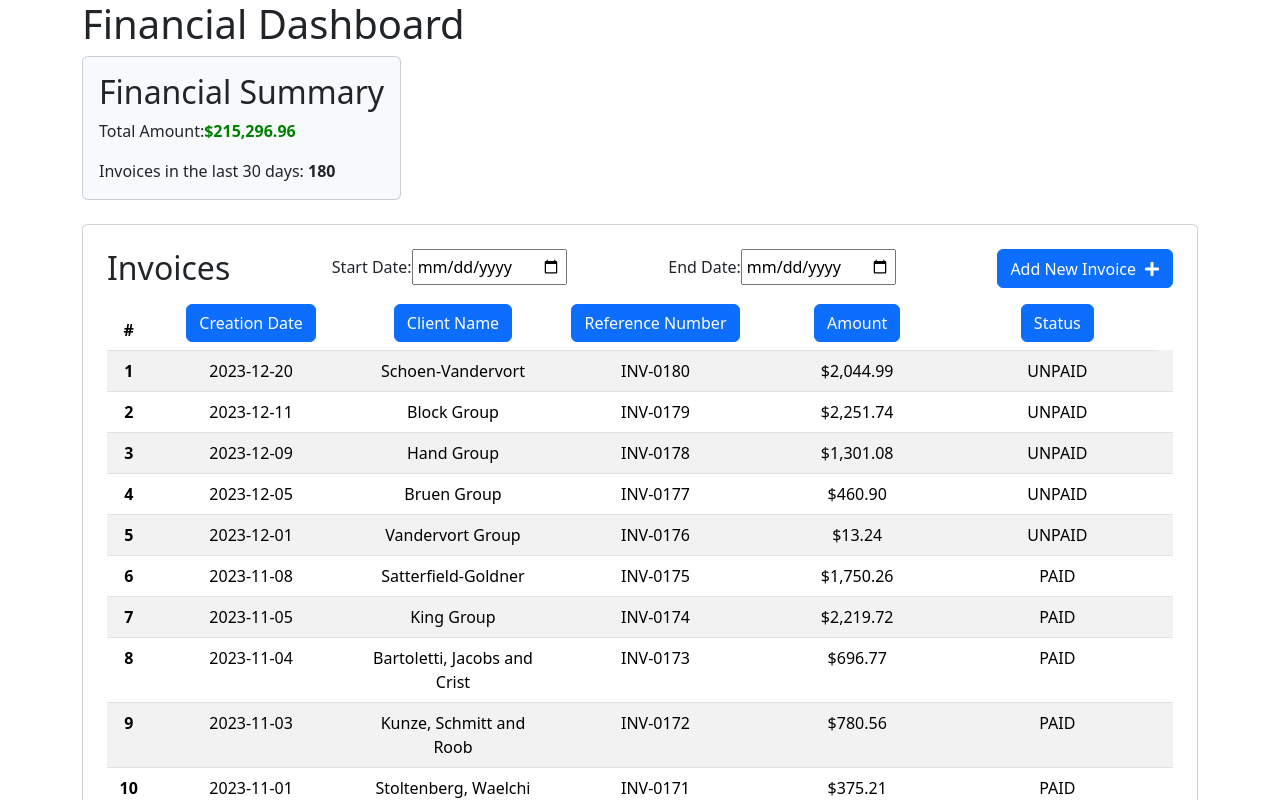
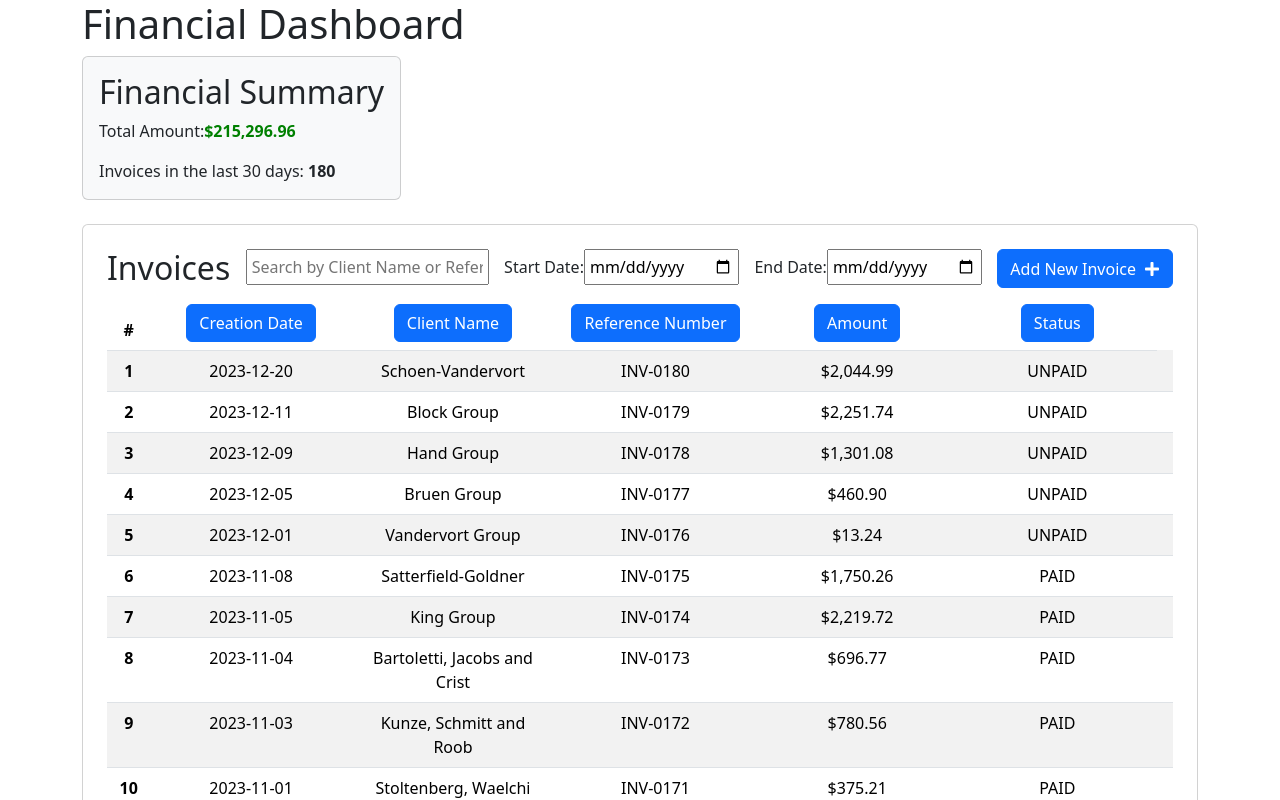
Before and after one commit to jonjon81/financial-tracker-react, a React (Vite) app: page / in a window 1280 px wide. Shown: the top 800 px of the page. Built offline with nearby package versions, Linux system fonts and the light colour scheme.

Commit message:
Add search bar

```diff
--- a/src/components/InvoicesWidget.tsx
+++ b/src/components/InvoicesWidget.tsx
@@ -34,6 +34,11 @@ const InvoicesWidget: React.FC<InvoicesProps> = ({ transactions }) => {
   const [editInvoice, setEditInvoice] = useState<Invoice | null>(null);
   const [isNewInvoice, setIsNewInvoice] = useState<boolean>(false);
   const [referenceNumberError, setReferenceNumberError] = useState<string>('');
+  const [searchText, setSearchText] = useState<string>('');
+
+  const handleSearchTextChange = (e: React.ChangeEvent<HTMLInputElement>) => {
+    setSearchText(e.target.value);
+  };
 
   const handleCloseModal = () => {
     setShowModal(false);
@@ -196,18 +201,33 @@ const InvoicesWidget: React.FC<InvoicesProps> = ({ transactions }) => {
   const [endDate, setEndDate] = useState<string>('');
 
   const filteredInvoices = invoices.filter((invoice) => {
-    if (startDate && endDate) {
-      return (
-        new Date(invoice.creationDate) >= new Date(startDate) && new Date(invoice.creationDate) <= new Date(endDate)
-      );
+    const matchesSearchText =
+      invoice.clientName.toLowerCase().includes(searchText.toLowerCase()) ||
+      invoice.referenceNumber.toLowerCase().includes(searchText.toLowerCase());
+
+    const isInDateRange =
+      (!startDate || new Date(invoice.creationDate) >= new Date(startDate)) &&
+      (!endDate || new Date(invoice.creationDate) <= new Date(endDate));
+
+    if (searchText) {
+      return matchesSearchText && isInDateRange;
+    } else {
+      return isInDateRange;
     }
-    return true;
   });
 
   return (
     <div className="p-4 card">
       <div className="upper-container d-flex align-content-center justify-content-between">
         <h2>Invoices</h2>
+        <div>
+          <input
+            type="text"
+            placeholder="Search by Client Name or Reference Number"
+            value={searchText}
+            onChange={handleSearchTextChange}
+          />
+        </div>
         <div>
           <label>Start Date:</label>
           <input type="date" value={startDate} onChange={(e) => setStartDate(e.target.value)} />
@@ -362,7 +382,7 @@ const InvoicesWidget: React.FC<InvoicesProps> = ({ transactions }) => {
                         className="w-100 text-uppercase"
                         type="text"
                         id="referenceNumber"
-                        placeholder="INV-#"
+                        placeholder="INV-####"
                         {...register('referenceNumber', { required: true })}
                       />
                       {errors.referenceNumber?.type === 'required' && (
@@ -418,7 +438,7 @@ const InvoicesWidget: React.FC<InvoicesProps> = ({ transactions }) => {
                         className="w-100 text-uppercase"
                         type="text"
                         id="referenceNumber"
-                        placeholder="INV-#"
+                        placeholder="INV-####"
                         {...register('referenceNumber', { required: true })}
                       />
                       {errors.referenceNumber?.type === 'required' && (
```
